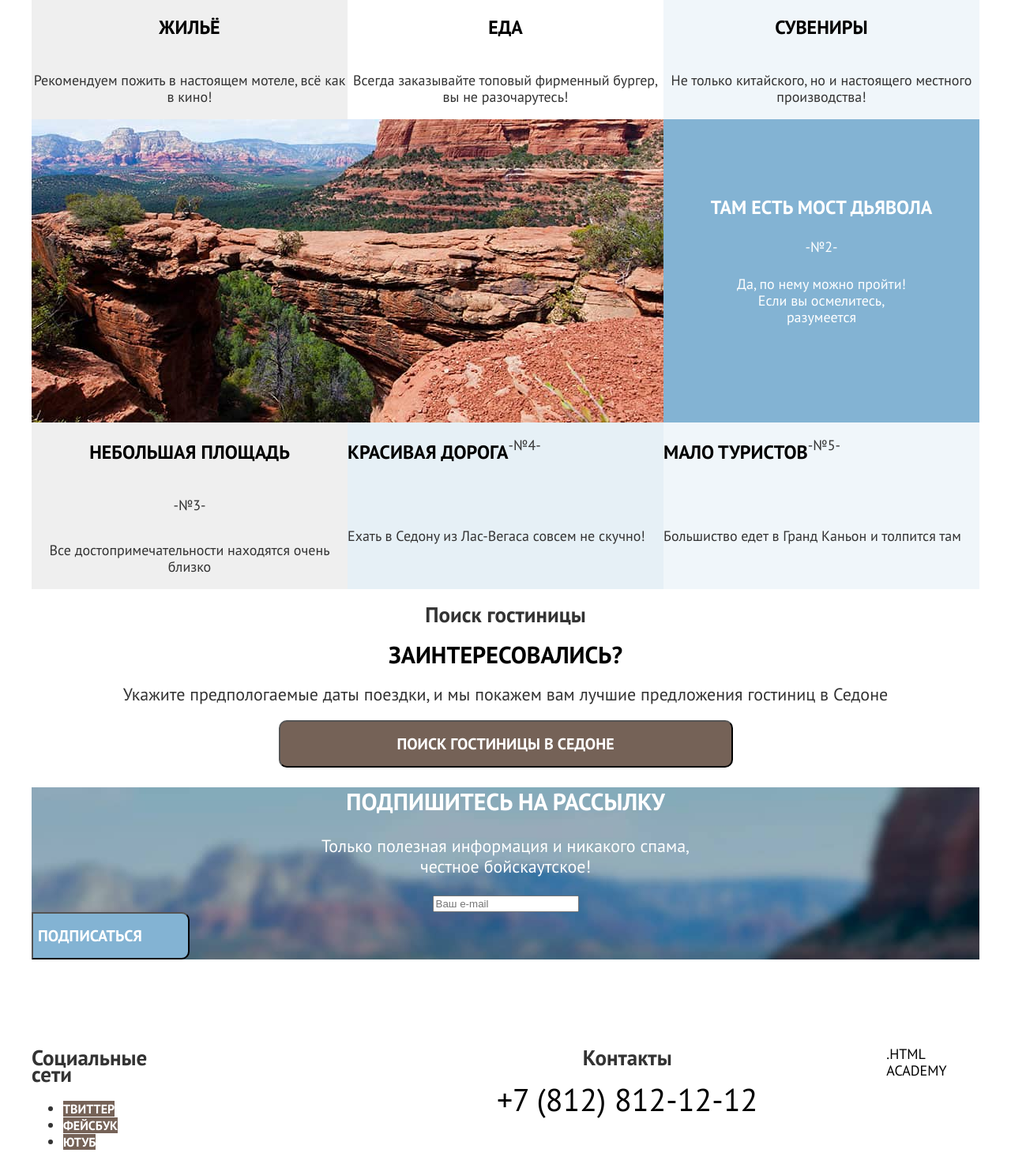
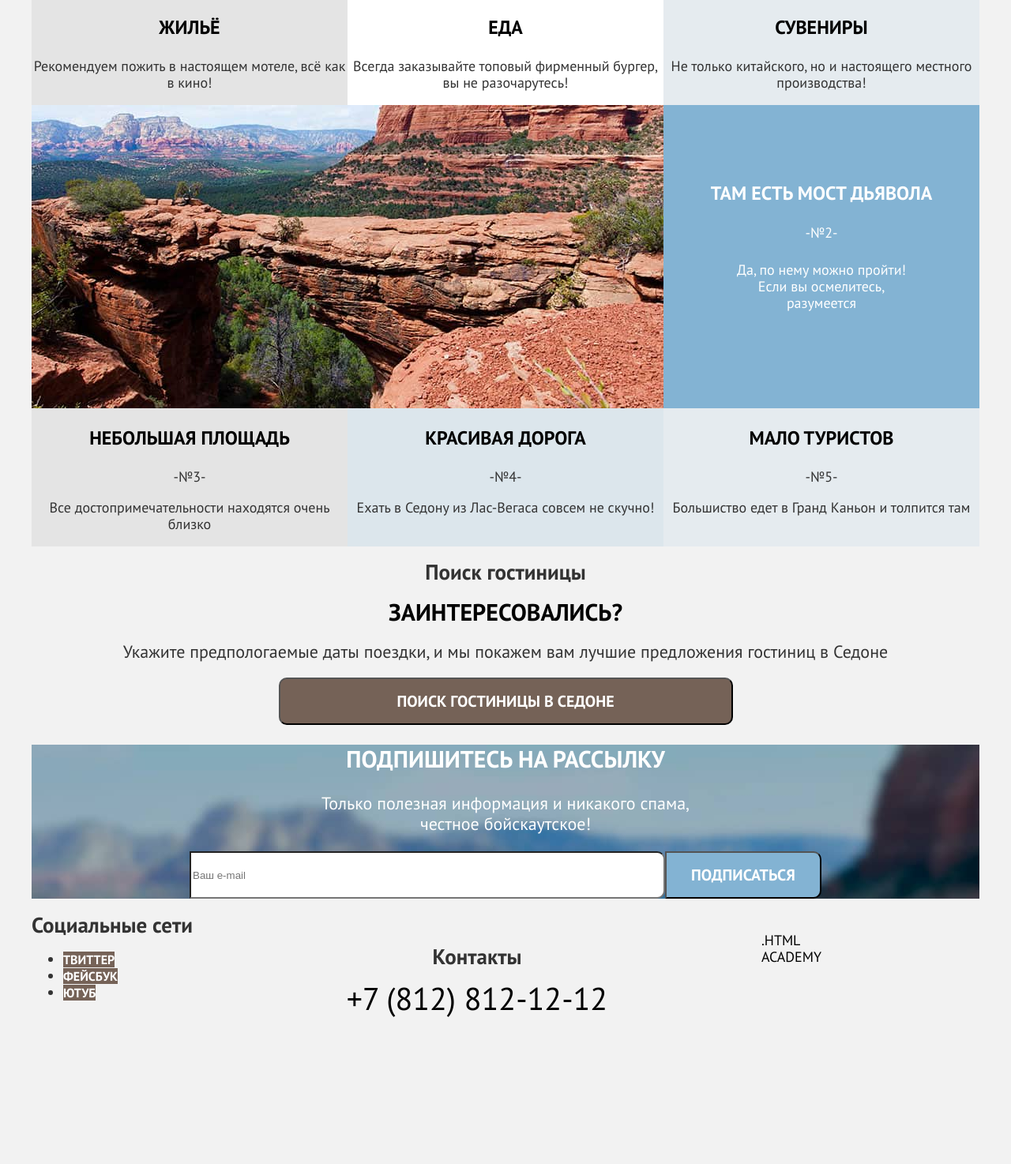
Before and after one commit to Sergey-Sergeevich/1892119-sedona-32, a plain HTML site: page index.html in a window 1280 px wide. Shown: the part 1222-2696 px from the top of the page at 79% size. After the commit the page ends 2536 px from the top, so only its background shows below. Drawn offline with Linux system fonts and the light colour scheme.

Commit message:
Сетка на флексах главной страницы

```diff
--- a/index.html
+++ b/index.html
@@ -6,6 +6,7 @@
     <link rel="stylesheet" href="styles/styles.css">
   </head>
   <body>
+    <div class="conteiner">
       <header class="page-header">
       <nav class="navigation">
         <ul class="navigation-list">
@@ -23,7 +24,7 @@
         <a class="logo" href="#">
           <img class="logo" src="images/logo.svg" width="138" height="70" alt="Логотип Седона"></a>
         </div>
-        <ul class="navigation-list navigation-user">
+        <ul class="navigation-user">
           <li class="navigation-button">
             <a class="navigation-link" href="#">
               <span class="visually-hidden">Поиск</span></a>
@@ -38,9 +39,10 @@
       </nav>
       </header>
       <main class="main-container main-index">
-
+       <div class="gor">
          <h1 class="visually-hidden">Приветствие на сайте</h1>
          <img class="hello" src="images/welcome.svg" width="458" height="352" alt="Приветствие на сайте">
+       </div>
       <section class="preface">
         <strong class="preface-position">Седона-небольшой городок в Аризоне, заслуживающий большего!</strong>
         <p class="preface-item">Рассмотрим 5 причин, по которым Седона круче, чем гранд каньон!</p>
@@ -50,7 +52,7 @@
         <h2 class="visually-hidden">Преимущества</h2>
         <ol class="advantages-list">
 
-          <li class="advantages-item title-white">
+          <li class="advantages-item">
             <div class="advantage  blue">
               <h3 class="advantages-title title-white">Настоящий городок</h3>
               <p class="advantages-one">-№1-</p>
@@ -59,21 +61,21 @@
             <img class="advatages-foto" src="images/city.jpg" width="800" height="384" alt="Город">
 
             <ul class="sublist">
-              <li class="advantages-item area">
+              <li class="sublist-item area">
                 <h3 class="advantages-title">Жильё</h3>
                 <p class="advantages-text">Рекомендуем пожить в настоящем мотеле, всё как в кино!</p>
               </li>
-              <li class="advantages-item food">
+              <li class="sublist-item food">
                 <h3 class="advantages-title">Еда</h3>
                 <p class="advantages-text">Всегда заказывайте топовый фирменный бургер, вы не разочарутесь!</p>
               </li>
-              <li class="advantages-item present">
+              <li class="sublist-item present">
                 <h3 class="advantages-title">Сувениры</h3>
                 <p class="advantages-text">Не только китайского, но и настоящего местного производства!</p>
               </li>
             </ul>
           </li>
-          <li class="advantages-item  title-white">
+          <li class="advantages-item">
             <img class="advatages-foto" src="images/bridge.jpg" width="800" height="384" alt="Мост">
             <div class="advantage  blue">
               <h3 class="advantages-title title-white">Там есть мост дьявола</h3>
@@ -81,23 +83,21 @@
               <p class="advantages-description">Да, по нему можно пройти! Если вы осмелитесь, разумеется</p>
             </div>
           </li>
-          <div class="try">
-          <li class="advantages-item area">
+          <li class="advantages-item-mini area">
             <h3 class="advantages-title">Небольшая площадь</h3>
             <p class="advantages-number">-№3-</p>
             <p class="advantages-text">Все достопримечательности находятся очень близко</p>
           </li>
-          <li class="advantages-item road">
+          <li class="advantages-item-mini road">
             <h3 class="advantages-title">Красивая дорога</h3>
             <p class="advantages-number">-№4-</p>
             <p class="advantages-text">Ехать в Седону из Лас-Вегаса совсем не скучно!</p>
           </li>
-          <li class="advantages-item tourist">
+          <li class="advantages-item-mini tourist">
             <h3 class="advantages-title">Мало туристов</h3>
             <p class="advantages-number">-№5-</p>
             <p class="advantages-text">Большиство едет в Гранд Каньон и толпится там</p>
           </li>
-          </div>
         </ol>
       </section>
       <section class="registration">
@@ -142,9 +142,9 @@
           <h2 class="visually-hidden">Контакты</h2>
           <a class="footer-contacts-address-phone" href="tel:+78128121212">+7 (812) 812-12-12</a>
         </section>
-
         <p class="about-text"> <a class="htmlacademy-link" href="https://htmlacademy.ru/">.html academy</a></p>
       </div>
       </footer>
+    </div>
   </body>
 </html>
--- a/styles/styles.css
+++ b/styles/styles.css
@@ -21,8 +21,6 @@ html {
 
 body {
   margin: 0;
-  margin-left: 40px;
-  margin-right: 40px;
   display: flex;
   flex-direction: column;
   min-height: 100%;
@@ -30,9 +28,14 @@ body {
   font-size: 18px;
   line-height: 21px;
   color: #333333;
-  background-color: #FFFFFF;
+  background-color: #F2F2F2;
 }
 
+.conteiner {
+  width: 1200px;
+  margin-left: auto;
+  margin-right: auto;
+}
 .button {
   font-family: "PT Sans", sans-serif;
   font-style: normal;
@@ -70,32 +73,41 @@ body {
   border-radius: 0px 10px 10px 0px;
   font-size: 20px;
   line-height: 26px;
-  display: flex;
   align-items: center;
   text-align: center;
   text-transform: uppercase;
   color: #FFFFFF;
-  margin-bottom: 91px;
+}
+
+.mailing-form {
+  display: flex;
+  width: 800px;
+  margin: 0 auto;
+}
+
+input {
+  width: 600px;
+  border-radius: 0px 10px 10px 0px;
+
 }
 
 .navigation {
   display: flex;
-  width: 1200px;
-  margin: 0 auto;
 }
+
 .navigation-list {
   width: 531px;
   margin: 0;
   padding: 0;
-  outline: 5px solid rgba(255, 99, 78, 0.5);
-  outline-offset: -5px;
 }
 
 .navigation-user {
   max-width: 531px;
   margin-left: auto;
-  outline: 5px solid rgba(255, 99, 78, 0.5);
-  outline-offset: -5px;
+  padding: 0;
+  margin-top: 0;
+  margin-bottom: 0;
+
 }
 .logo {
   display: block;
@@ -111,10 +123,12 @@ body {
   text-decoration: none;
 }
 
+
 .main-index {
   background-image: url("../images/index-bg.jpg");
   background-size: 100% auto;
   background-repeat: no-repeat;
+  flex-grow: 1;
 }
 .hello {
   display: block;
@@ -123,10 +137,12 @@ body {
 }
 
 .advantages-list{
+  display: flex;
+  flex-wrap: wrap;
   margin: 0;
   padding: 0;
   text-align: center;
-
+  list-style: none;
 
 }
 
@@ -155,23 +171,21 @@ body {
 .advantages-item {
   display: flex;
   width: 1200px;
-  margin: 0;
-  padding: 0;
+
   text-align: center;
   flex-wrap: wrap;
 
 }
-.advatages-foto {
-  width: 800px;
-}
-.food {
-  flex-direction: column;
+.sublist-item {
+  list-style: none;
   width: 400px;
 }
 
-.area {
-  flex-direction: column;
-  width: 400px;
+.advantages-item-mini {
+   width: 400px;
+}
+.advatages-foto {
+  width: 800px;
 }
 
 .present {
@@ -179,13 +193,6 @@ body {
   width: 400px;
 }
 
-.road {
-
-  width: 400px;
-}
-.tourist {
-  width: 400px;
-}
 .sublist{
   display: flex;
   margin: 0;
@@ -217,15 +224,16 @@ body {
   color: #000000;
 }
 
+.footer-contacts {
+  width: 720px;
+  margin-top: 40px;
+  margin-bottom: 30px;
+  text-align: center;
+}
 .page-footer-container {
   display: flex;
   width: 1200px;
   margin: 0 auto;
-}
-.footer-contacts {
-  width: 720px;
-  margin-left: 240px;
-  text-align: center;
 }
 
 .preface {
@@ -347,7 +355,11 @@ body {
   text-transform: uppercase;
   color: #000000;
 }
-
+.about-text {
+  width: 115px;
+  margin-top: 42px;
+  margin-bottom: 45px;
+}
 /* каталог */
 .catalog-bg {
   background-image: url("../images/catalog/catalog-bg.jpg");
```
Lines whose indentation alone changed are shown as unchanged.
